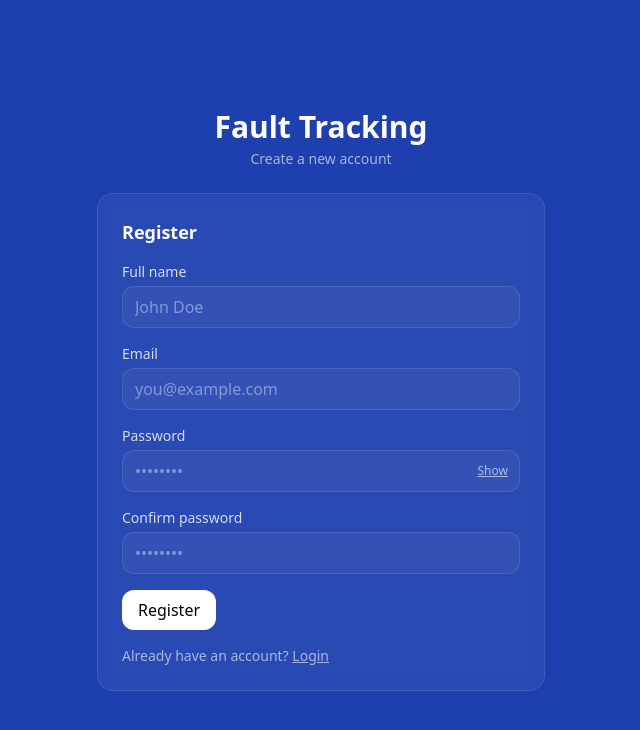
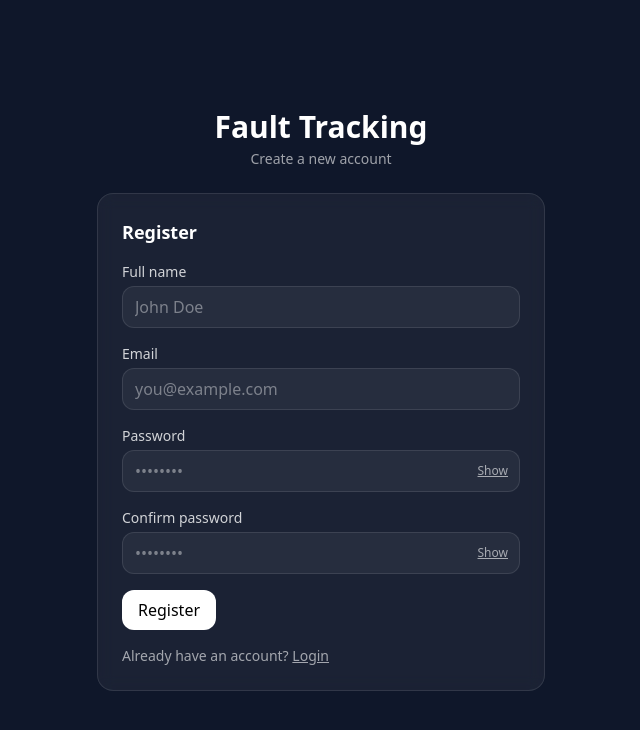
Before and after one commit to tawa-dev22/tracking_system, a React (Vite) app: page /register in a window 1280 px wide. Shown: the top 730 px of the page, without its empty margins (319-959 px from the left). Built offline with nearby package versions, Linux system fonts and the light colour scheme.

Commit message:
feat: implement 8 improvements - user names in audit logs, role-based login, confirm password visibility, progress bar, dark theme, and Supabase documentation

```diff
--- a/src/Components/layout/DashboardShell.jsx
+++ b/src/Components/layout/DashboardShell.jsx
@@ -71,16 +71,17 @@ export default function DashboardShell({
             <div className="flex items-center gap-3">
               <Avatar name={profile?.full_name || profile?.email} src={profile?.avatarUrl} size={36} />
               <div className="min-w-0">
-                <div className="text-sm font-semibold truncate">
+                <div className="text-sm font-bold truncate text-white">
                   {profile?.full_name || profile?.email || "Account"}
                 </div>
                 <div className="text-xs text-white/50 truncate">{profile?.email || ""}</div>
               </div>
               <button
-                className="ml-auto text-xs text-white/70 hover:text-white underline"
+                className="ml-auto text-xs text-white/70 hover:text-white hover:bg-white/10 rounded px-2 py-1 transition"
                 onClick={logout}
+                title="Logout"
               >
-                Logout
+                ✕
               </button>
             </div>
           </div>
--- a/src/index.css
+++ b/src/index.css
@@ -1,6 +1,44 @@
 @import "tailwindcss";
 
 @theme {
-  --color-BLUE: #1e40af;
-  --color-DARKGRAY: #374151;
+  /* Dark theme colors from reference image */
+  --color-BLUE: #0f172a;
+  --color-DARKGRAY: #1e293b;
+  --color-PRIMARY: #a78bfa;
+  --color-ACCENT: #8b5cf6;
+  --color-SECONDARY: #6366f1;
+  --color-CHART: #7c3aed;
 }
+
+:root {
+  color-scheme: dark;
+}
+
+body {
+  background-color: #0f172a;
+  color: #f1f5f9;
+}
+
+/* Smooth transitions for interactive elements */
+button, input, select, textarea {
+  transition: all 0.2s ease-in-out;
+}
+
+/* Custom scrollbar styling */
+::-webkit-scrollbar {
+  width: 8px;
+  height: 8px;
+}
+
+::-webkit-scrollbar-track {
+  background: rgba(255, 255, 255, 0.05);
+}
+
+::-webkit-scrollbar-thumb {
+  background: rgba(255, 255, 255, 0.2);
+  border-radius: 4px;
+}
+
+::-webkit-scrollbar-thumb:hover {
+  background: rgba(255, 255, 255, 0.3);
+}
--- a/src/pages/AuditLogs.jsx
+++ b/src/pages/AuditLogs.jsx
@@ -33,7 +33,7 @@ export default function AuditLogs() {
 
       const logsRes = await supabase
         .from("audit_logs")
-        .select("id, created_at, actor, action, entity, entity_id")
+        .select("id, created_at, actor, action, entity, entity_id, profiles(full_name, email)")
         .order("created_at", { ascending: false })
         .limit(200);
 
@@ -97,14 +97,30 @@ export default function AuditLogs() {
           className="border-white/10 bg-white/5 text-white backdrop-blur"
           titleClassName="text-white"
         >
-          <ul className="text-sm list-disc pl-6 text-white/80">
-            {logs.map((l) => (
-              <li key={l.id}>
-                {new Date(l.created_at).toLocaleString()} — {l.action} {l.entity} —{" "}
-                {String(l.entity_id || "")}
-              </li>
-            ))}
-          </ul>
+          <div className="overflow-x-auto">
+            <table className="w-full text-sm">
+              <thead className="text-left border-b border-white/10 text-white/70">
+                <tr>
+                  <th className="py-2 px-2">Date & Time</th>
+                  <th className="py-2 px-2">Actor</th>
+                  <th className="py-2 px-2">Action</th>
+                  <th className="py-2 px-2">Entity</th>
+                  <th className="py-2 px-2">Entity ID</th>
+                </tr>
+              </thead>
+              <tbody className="text-white/80">
+                {logs.map((l) => (
+                  <tr key={l.id} className="border-b border-white/5 hover:bg-white/5">
+                    <td className="py-2 px-2">{new Date(l.created_at).toLocaleString()}</td>
+                    <td className="py-2 px-2 font-medium">{l.profiles?.full_name || l.actor || "-"}</td>
+                    <td className="py-2 px-2">{l.action}</td>
+                    <td className="py-2 px-2">{l.entity}</td>
+                    <td className="py-2 px-2 font-mono text-xs">{String(l.entity_id || "-")}</td>
+                  </tr>
+                ))}
+              </tbody>
+            </table>
+          </div>
         </Card>
       )}
     </DashboardShell>
--- a/src/pages/Login.jsx
+++ b/src/pages/Login.jsx
@@ -10,6 +10,7 @@ export default function Login() {
   const [show, setShow] = useState(false);
   const [msg, setMsg] = useState("");
   const [resetMsg, setResetMsg] = useState("");
+  const [selectedRole, setSelectedRole] = useState("user");
 
   async function submit(e) {
     e.preventDefault();
@@ -38,8 +39,13 @@ export default function Login() {
       .single();
 
     const role = String(profile?.role || "user").toLowerCase();
+    const isPrivileged = role === "admin" || role === "superuser";
 
-    if (role === "admin" || role === "superuser") {
+    if (selectedRole === "admin" && !isPrivileged) {
+      return setMsg("Admin login requires admin privileges");
+    }
+
+    if (isPrivileged && selectedRole === "admin") {
       nav("/admin");
     } else {
       nav("/");
@@ -112,6 +118,19 @@ export default function Login() {
               </div>
             </div>
 
+            {/* Role selection */}
+            <div className="grid gap-1">
+              <label className="text-sm font-medium text-white/80">Login as</label>
+              <select
+                value={selectedRole}
+                onChange={(e) => setSelectedRole(e.target.value)}
+                className="w-full rounded-xl border border-white/10 bg-white/5 px-3 py-2 text-white focus:outline-none focus:ring-2 focus:ring-white/20"
+              >
+                <option value="user">Regular User</option>
+                <option value="admin">Admin</option>
+              </select>
+            </div>
+
             {/* Links row */}
             <div className="flex items-center justify-between text-xs text-white/60">
               <button
--- a/src/pages/NewTicketWizard.jsx
+++ b/src/pages/NewTicketWizard.jsx
@@ -38,6 +38,7 @@ export default function NewTicketWizard() {
 
   const [docs, setDocs] = useState([]);
   const [uploading, setUploading] = useState(false);
+  const progressPercent = ((step + 1) / steps.length) * 100;
 
   const [form, setForm] = useState({
     // Header
@@ -173,6 +174,19 @@ export default function NewTicketWizard() {
 
   return (
     <PageShell title="New Form (Step-by-step)" actions={actions}>
+      <div className="rounded-2xl border border-white/10 bg-white/5 p-4 backdrop-blur">
+        <div className="flex items-center justify-between mb-2">
+          <span className="text-sm font-medium text-white">Progress</span>
+          <span className="text-xs text-white/60">{step + 1} of {steps.length}</span>
+        </div>
+        <div className="w-full bg-white/10 rounded-full h-2 overflow-hidden">
+          <div
+            className="bg-gradient-to-r from-blue-500 to-purple-500 h-full transition-all duration-300 ease-out"
+            style={{ width: `${progressPercent}%` }}
+          />
+        </div>
+      </div>
+
       <div className="grid gap-4">
         <Card>
           <div className="flex flex-col gap-3 sm:flex-row sm:items-center sm:justify-between">
--- a/src/pages/Register.jsx
+++ b/src/pages/Register.jsx
@@ -10,6 +10,7 @@ export default function Register() {
   const [pw, setPw] = useState("");
   const [pw2, setPw2] = useState("");
   const [show, setShow] = useState(false);
+  const [showConfirm, setShowConfirm] = useState(false);
   const [msg, setMsg] = useState("");
 
   async function submit(e) {
@@ -93,13 +94,22 @@ export default function Register() {
             {/* Confirm password */}
             <div className="grid gap-1">
               <label className="text-sm font-medium text-white/80">Confirm password</label>
-              <input
-                type={show ? "text" : "password"}
-                value={pw2}
-                onChange={(e) => setPw2(e.target.value)}
-                className="w-full rounded-xl border border-white/10 bg-white/5 px-3 py-2 text-white placeholder:text-white/40 focus:outline-none focus:ring-2 focus:ring-white/20"
-                placeholder="••••••••"
-              />
+              <div className="relative">
+                <input
+                  type={showConfirm ? "text" : "password"}
+                  value={pw2}
+                  onChange={(e) => setPw2(e.target.value)}
+                  className="w-full rounded-xl border border-white/10 bg-white/5 px-3 py-2 pr-16 text-white placeholder:text-white/40 focus:outline-none focus:ring-2 focus:ring-white/20"
+                  placeholder="••••••••"
+                />
+                <button
+                  type="button"
+                  className="absolute inset-y-0 right-3 flex items-center text-xs text-white/60 underline"
+                  onClick={() => setShowConfirm((s) => !s)}
+                >
+                  {showConfirm ? "Hide" : "Show"}
+                </button>
+              </div>
             </div>
 
             <Button type="submit" className="bg-white text-BLUE hover:bg-white/90">Register</Button>
```
Also changed, not shown: 1 other file (tests, documents, lock files or other folders).
